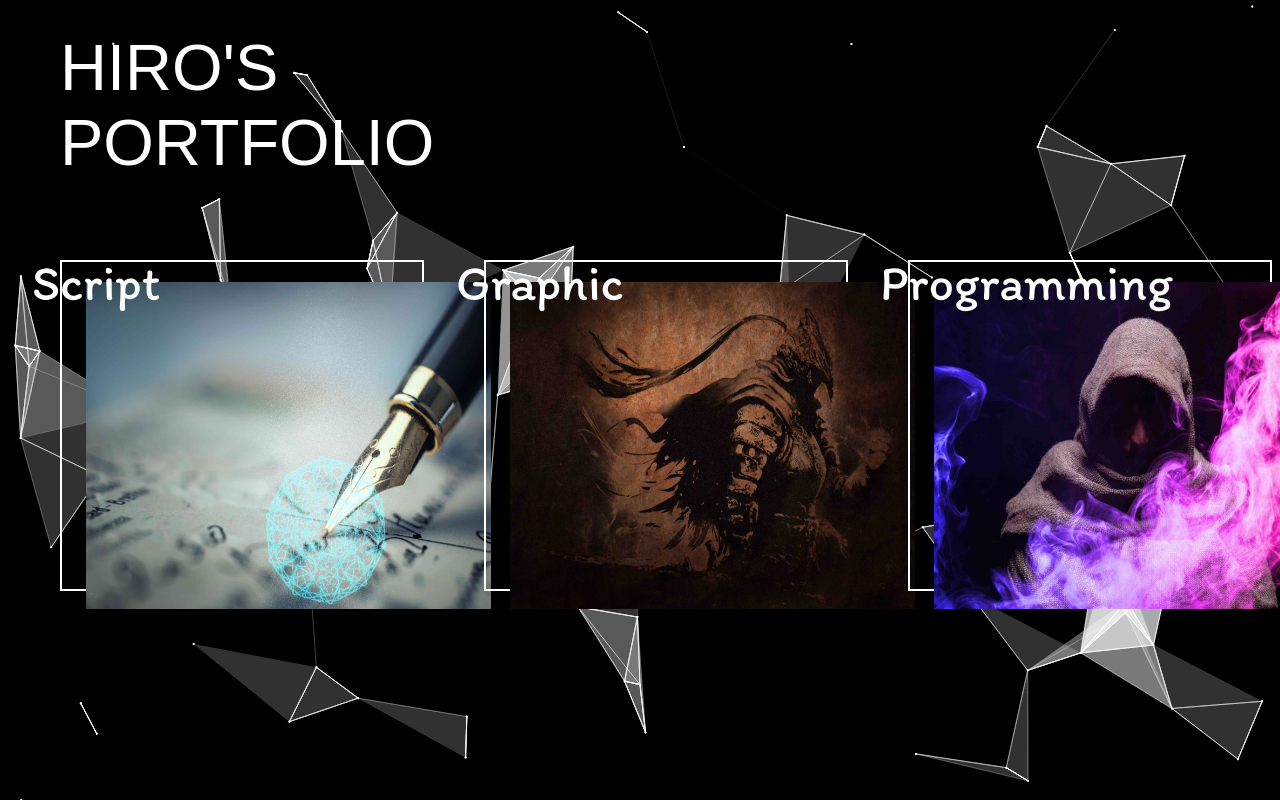
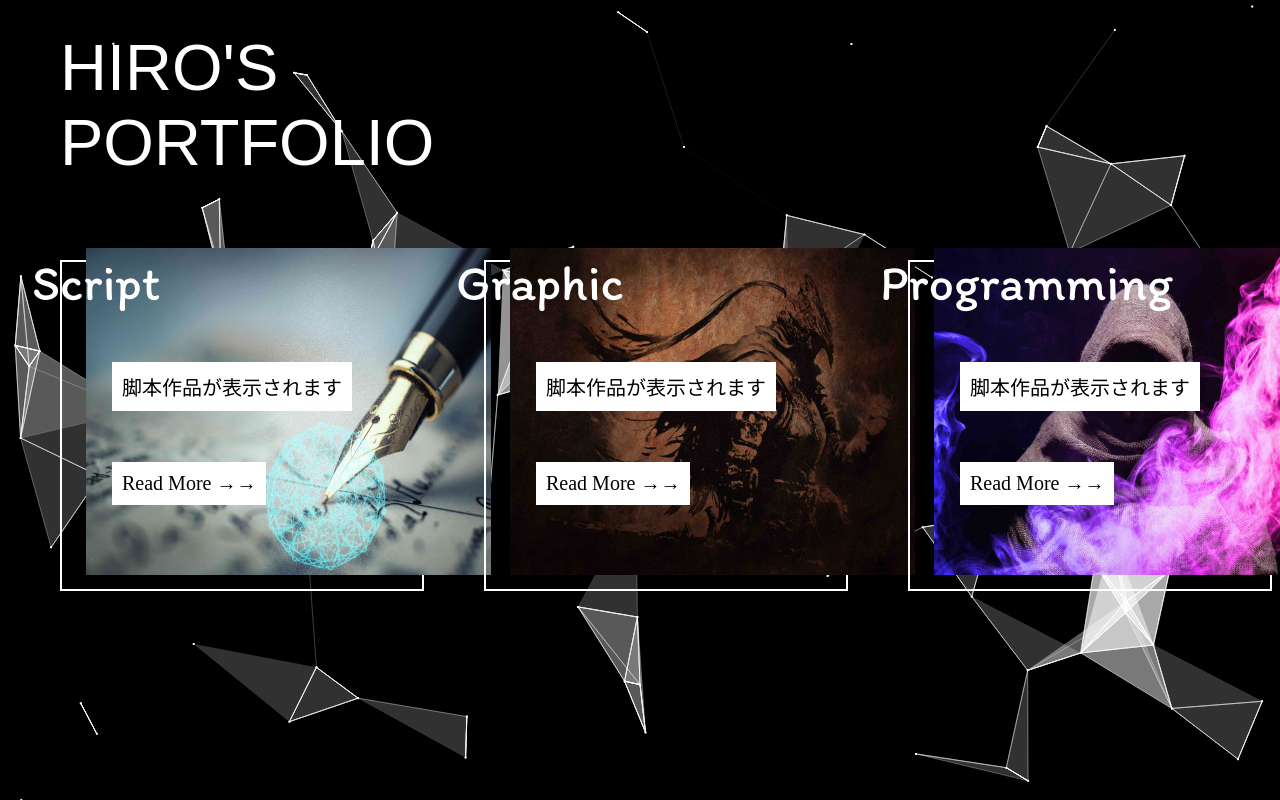
Before and after one commit to hiro881213/HirosPortfolio, a React (Create React App) app: page / in a window 1280 px wide. Shown: the top 800 px of the page. Built offline with nearby package versions, Linux system fonts and the light colour scheme; a web font is replaced by a local one.

Commit message:
image sentence

```diff
--- a/src/components/Home/MenuItem.tsx
+++ b/src/components/Home/MenuItem.tsx
@@ -11,7 +11,12 @@ export const MenuItem = (props: any) => {
     return (
         <>
             <div className={`${classes.item} ${fade}`} style ={style}>
-                <span>{props.children}</span>
+                <span className = {classes.title}>{props.children}</span>
+
+                <span className = {classes.oneSentence}>脚本作品が表示されます</span>
+                <span className = {classes.twoSentence}>Read More →→</span>
+
+
                 <figure>
                     <img src={props.image} alt="picture" />
                 </figure>
--- a/src/components/Home/scss/Menu.module.scss
+++ b/src/components/Home/scss/Menu.module.scss
@@ -15,16 +15,39 @@
 
     SPAN {
         position: absolute;
+        color: #FFF;
+        z-index: 5;
+
+    }
+
+    .title {
         top:-10px;
         left: -30px;
-        color: #FFF;
-        z-index: 5;
         font-family: 'Itim', cursive;
+        font-size: 50px;
+    }
+
+    .oneSentence {
+        top:100px;
+        left: 50px;
+        font-size: 20px;
+        color: #000;
+        background-color: #FFF;
+        padding: 10px;
+        font-family: "Times New Roman", "YuMincho", "Hiragino Mincho ProN", "Yu Mincho", "MS PMincho", serif;
+    }
+
+    .twoSentence {
+        top:200px;
+        left: 50px;
+        font-size: 20px;
+        color: #000;
+        background-color: #FFF;
+        padding: 10px;
+        font-family: "Times New Roman", "YuMincho", "Hiragino Mincho ProN", "Yu Mincho", "MS PMincho", serif;
     }
 
     border: 2px solid #FFF;
-
-    font-size: 50px;
     width: calc(100vw/4);
     height: calc(100vh/3);
     padding: 30px 20px;
@@ -48,6 +71,12 @@
         visibility: hidden;
         transition: .3s;
         margin-left: -30px;
+
+        .contentDetail {
+            display: block;
+        }
+
+
     }
 
     &:hover::after {
@@ -55,7 +84,6 @@
         opacity: 0.8;
         visibility: visible;
     }
-
 
 }
 
```
